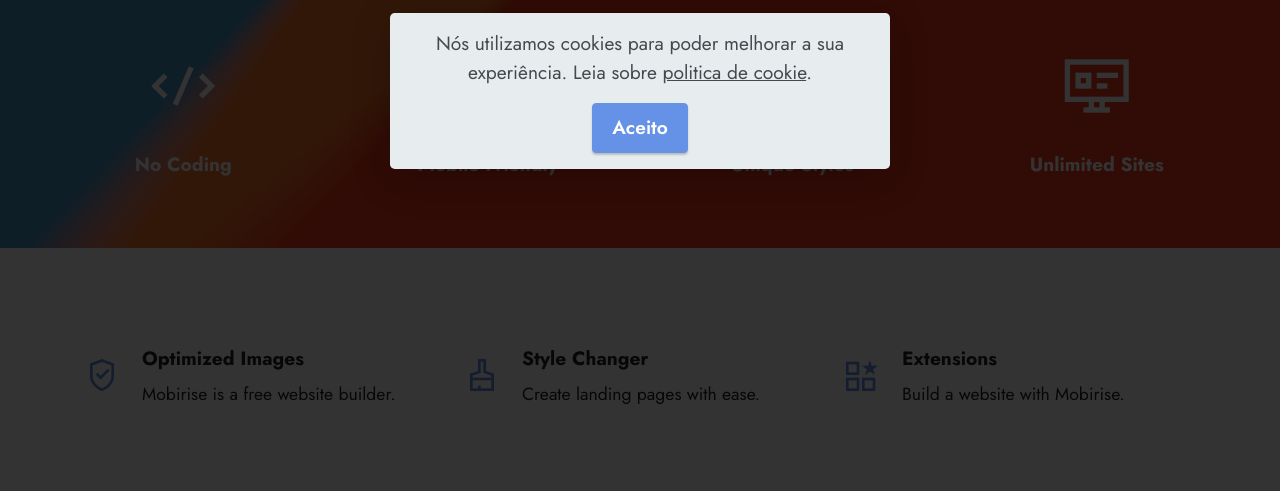
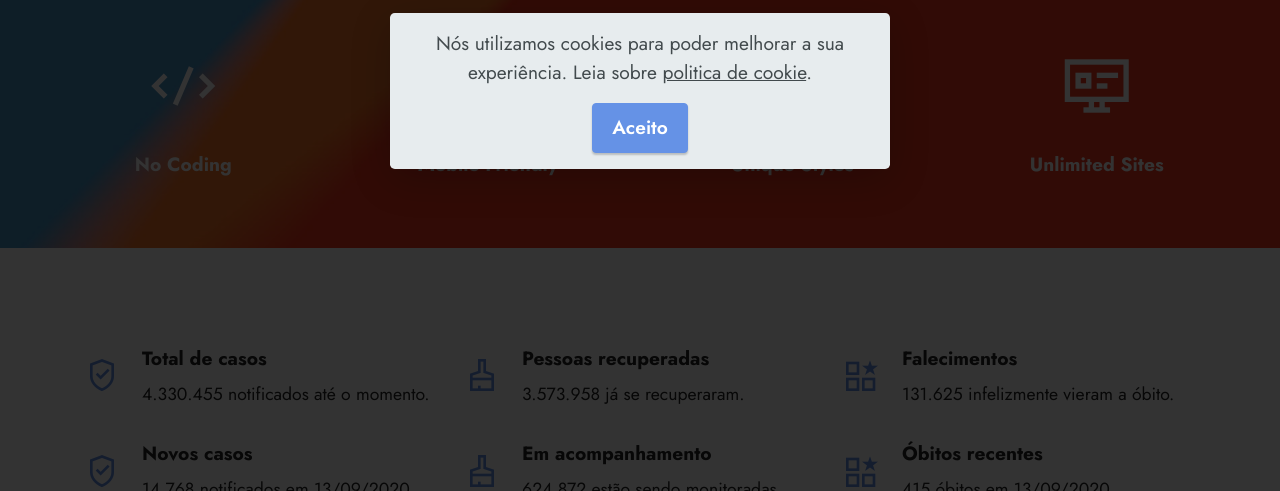
Before and after one commit to cirino/tenhocovid, a plain HTML site: page index.html in a window 1280 px wide. Shown: the part 309-800 px from the top of the page. Drawn offline with Linux system fonts and the light colour scheme; files whose address does not match are found by name.

Commit message:
incluindo valores

```diff
--- a/index.html
+++ b/index.html
@@ -1,5 +1,5 @@
 <!DOCTYPE html>
-<html  >
+<html>
 <head>
 	<!-- Site made with Mobirise Website Builder v5.1.4, https://mobirise.com -->
 	<meta charset="UTF-8">
@@ -24,10 +24,6 @@
 	<link rel="stylesheet" href="assets/theme/css/style.css">
 	<link rel="preload" as="style" href="assets/mobirise/css/mbr-additional.css">
 	<link rel="stylesheet" href="assets/mobirise/css/mbr-additional.css" type="text/css">
-
-
-
-
 </head>
 <body>
 
@@ -39,15 +35,24 @@
 
 <section class="menu cid-s48OLK6784" once="menu" id="menu1-h">
 
+	<!-- MENU DO SITE -->
 	<nav class="navbar navbar-dropdown navbar-fixed-top navbar-expand-lg">
 		<div class="container">
 			<div class="navbar-brand">
 				<span class="navbar-logo">
-					<a href="https://mobiri.se">
+					<a href="https://tenhocovid.com.br">
 						<img src="assets/images/logo.png" alt="Mobirise" style="height: 3.8rem;">
 					</a>
 				</span>
-				<span class="navbar-caption-wrap"><a class="navbar-caption text-black display-7" href="https://mobiri.se"><span class="socicon socicon-smugmug mbr-iconfont mbr-iconfont-btn"></span></a><a class="navbar-caption text-black display-7" href="https://mobiri.se" style="background-color: rgb(255, 255, 255); display: inline !important;"><font face="Socicon"><span style="font-size: 24px;"></span></font></a><font face="Socicon"><a class="navbar-caption text-black display-7" href="https://mobiri.se" style="background-color: rgb(255, 255, 255); display: inline !important;">Tenho Covid ?</a></font></span>
+				<span class="navbar-caption-wrap">
+					<a class="navbar-caption text-black display-7" href="https://mobiri.se">
+						<span class="socicon socicon-smugmug mbr-iconfont mbr-iconfont-btn"></span>
+					</a>
+					<a class="navbar-caption text-black display-7" href="https://mobiri.se" style="background-color: rgb(255, 255, 255); display: inline !important;">
+						<font face="Socicon"><span style="font-size: 24px;"></span></font>
+					</a>
+						<font face="Socicon"><a class="navbar-caption text-black display-7" href="https://mobiri.se" style="background-color: rgb(255, 255, 255); display: inline !important;">Tenho Covid ?</a></font>
+				</span>
 			</div>
 			<button class="navbar-toggler" type="button" data-toggle="collapse" data-target="#navbarSupportedContent" aria-controls="navbarNavAltMarkup" aria-expanded="false" aria-label="Toggle navigation">
 				<div class="hamburger">
@@ -133,18 +138,16 @@
 	</div>
 </section>
 
+<!-- SEÇÃO COM DADOS -->
 <section class="features14 cid-sarxJfasbW" id="features15-14">
-
-
-
 	<div class="container">
 		<div class="row justify-content-center">
 			<div class="card col-12 col-md-6 col-lg-4">
 				<div class="card-wrapper">
 					<span class="mbr-iconfont mobi-mbri-protect mobi-mbri m-auto"></span>
 					<div class="card-box">
-						<h4 class="card-title mbr-fonts-style mb-2 display-7"><strong>Optimized Images</strong></h4>
-						<h5 class="card-text mbr-fonts-style display-4">Mobirise is a free website builder.</h5>
+						<h4 class="card-title mbr-fonts-style mb-2 display-7"><strong>Total de casos</strong></h4>
+						<h5 class="card-text mbr-fonts-style display-4">4.330.455 notificados até o momento.</h5>
 					</div>
 				</div>
 			</div>
@@ -152,8 +155,8 @@
 				<div class="card-wrapper">
 					<span class="mbr-iconfont m-auto mobi-mbri-website-theme-2 mobi-mbri"></span>
 					<div class="card-box">
-						<h4 class="card-title mbr-fonts-style mb-2 display-7"><strong>Style Changer</strong></h4>
-						<h5 class="card-text mbr-fonts-style display-4">Create landing pages with ease.</h5>
+						<h4 class="card-title mbr-fonts-style mb-2 display-7"><strong>Pessoas recuperadas</strong></h4>
+						<h5 class="card-text mbr-fonts-style display-4">3.573.958 já se recuperaram.</h5>
 					</div>
 				</div>
 			</div>
@@ -161,15 +164,41 @@
 				<div class="card-wrapper">
 					<span class="mbr-iconfont m-auto mobi-mbri-features mobi-mbri"></span>
 					<div class="card-box">
-						<h4 class="card-title mbr-fonts-style mb-2 display-7">
-							<strong>Extensions</strong>
-						</h4>
-						<h5 class="card-text mbr-fonts-style display-4">Build a website with Mobirise.</h5>
+						<h4 class="card-title mbr-fonts-style mb-2 display-7"><strong>Falecimentos</strong></h4>
+						<h5 class="card-text mbr-fonts-style display-4">131.625 infelizmente vieram a óbito.</h5>
 					</div>
-
+				</div>
 			</div>
 		</div>
 
+		<div class="row justify-content-center mt-4">
+			<div class="card col-12 col-md-6 col-lg-4">
+				<div class="card-wrapper">
+					<span class="mbr-iconfont mobi-mbri-protect mobi-mbri m-auto"></span>
+					<div class="card-box">
+						<h4 class="card-title mbr-fonts-style mb-2 display-7"><strong>Novos casos</strong></h4>
+						<h5 class="card-text mbr-fonts-style display-4">14.768 notificados em 13/09/2020.</h5>
+					</div>
+				</div>
+			</div>
+			<div class="card col-12 col-md-6 col-lg-4">
+				<div class="card-wrapper">
+					<span class="mbr-iconfont m-auto mobi-mbri-website-theme-2 mobi-mbri"></span>
+					<div class="card-box">
+						<h4 class="card-title mbr-fonts-style mb-2 display-7"><strong>Em acompanhamento</strong></h4>
+						<h5 class="card-text mbr-fonts-style display-4">624.872 estão sendo monitoradas.</h5>
+					</div>
+				</div>
+			</div>
+			<div class="card col-12 col-md-6 col-lg-4">
+				<div class="card-wrapper">
+					<span class="mbr-iconfont m-auto mobi-mbri-features mobi-mbri"></span>
+					<div class="card-box">
+						<h4 class="card-title mbr-fonts-style mb-2 display-7"><strong>Óbitos recentes</strong></h4>
+						<h5 class="card-text mbr-fonts-style display-4">415 óbitos em 13/09/2020.</h5>
+					</div>
+				</div>
+			</div>
 		</div>
 	</div>
 </section>
```
Also changed, not shown: 1 other file. Lines whose indentation alone changed are shown as unchanged.
